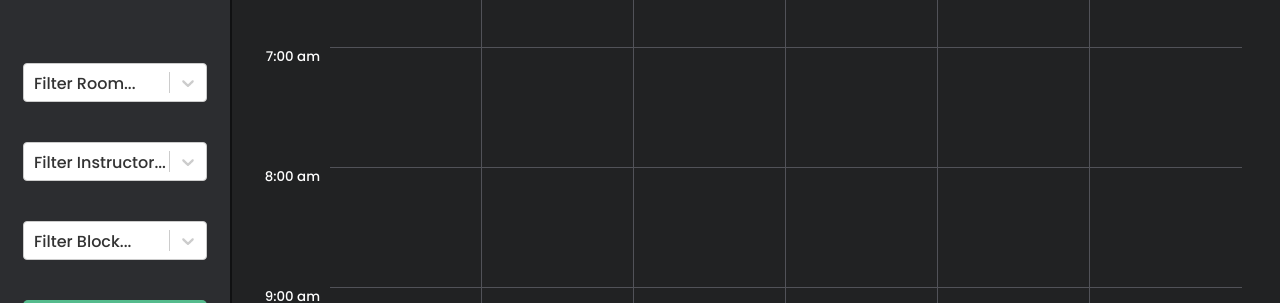
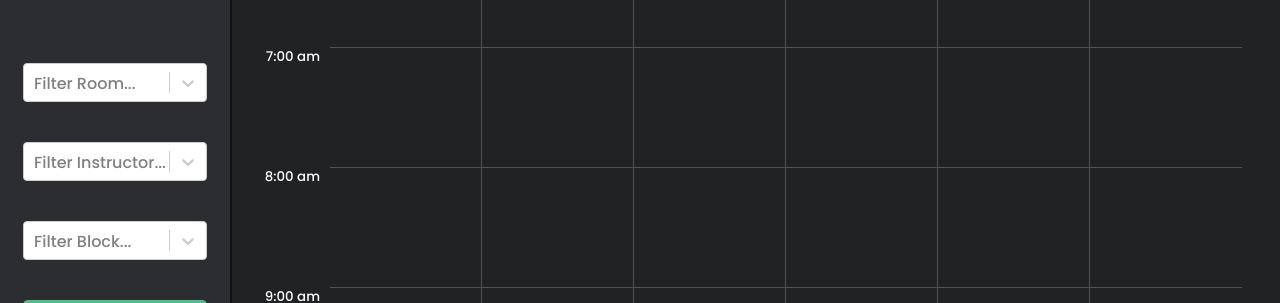
Before and after one commit to yipufe/WeekCalendar, a React (Create React App) app: page / in a window 1280 px wide. Shown: the part 173-476 px from the top of the page. Built offline with nearby package versions, Linux system fonts and the light colour scheme.

Commit message:
Clear other filters when using a certain filter

```diff
--- a/src/App.js
+++ b/src/App.js
@@ -10,6 +10,9 @@ function App() {
   const [block, setBlock] = useState([]);
   const [instructor, setInstructor] = useState([]);
   const [room, setRoom] = useState([]);
+  const [blockValue, setBlockValue] = useState([]);
+  const [instructorValue, setInstructorValue] = useState([]);
+  const [roomValue, setRoomValue] = useState([]);
 
   const handleChange = e => {
     const file = e.target.files[0]; // accesing file
@@ -91,6 +94,9 @@ function App() {
       item => item['Part of Term'] === selectedOption.value
     );
     setDisplayData(blockFilteredData);
+    setBlockValue(selectedOption);
+    setInstructorValue({ label: 'Filter Instructor...', value: 0 });
+    setRoomValue({ label: 'Filter Room...', value: 0 });
   };
   const handleInstructorChange = selectedOption => {
     console.log(`Option selected:`, selectedOption);
@@ -98,6 +104,9 @@ function App() {
       item => item.Instructor === selectedOption.value
     );
     setDisplayData(instructorFilteredData);
+    setInstructorValue(selectedOption);
+    setBlockValue({ label: 'Filter Block...', value: 0 });
+    setRoomValue({ label: 'Filter Room...', value: 0 });
   };
   const handleRoomChange = selectedOption => {
     console.log(`Option selected:`, selectedOption);
@@ -105,11 +114,10 @@ function App() {
       item => item['Building and Room'] === selectedOption.value
     );
     setDisplayData(roomFilteredData);
+    setRoomValue(selectedOption);
+    setInstructorValue({ label: 'Filter Instructor...', value: 0 });
+    setBlockValue({ label: 'Filter Block...', value: 0 });
   };
-
-  const clearRoomValue = () => null;
-  const clearInstructorValue = () => null;
-  const clearBlockValue = () => null;
 
   const clearFilters = () => {
     setDisplayData(initialData);
@@ -130,9 +138,9 @@ function App() {
         handleInstructorChange={handleInstructorChange}
         handleRoomChange={handleRoomChange}
         clearFilters={clearFilters}
-        clearRoomValue={clearRoomValue}
-        clearInstructorValue={clearInstructorValue}
-        clearBlockValue={clearBlockValue}
+        blockValue={blockValue}
+        instructorValue={instructorValue}
+        roomValue={roomValue}
       />
       <Calendar
         initialData={initialData}
--- a/src/Components/Sidebar/Sidebar.js
+++ b/src/Components/Sidebar/Sidebar.js
@@ -9,19 +9,22 @@ function Sidebar(props) {
       <div className="selects">
         <Select
           className="select"
-          defaultValue={{ label: 'Filter Room...', value: 0 }}
+          placeholder="Filter Room..."
+          value={props.roomValue}
           options={props.room}
           onChange={props.handleRoomChange}
         />
         <Select
           className="select"
-          defaultValue={{ label: 'Filter Instructor...', value: 0 }}
+          placeholder="Filter Instructor..."
+          value={props.instructorValue}
           options={props.instructor}
           onChange={props.handleInstructorChange}
         />
         <Select
           className="select"
-          defaultValue={{ label: 'Filter Block...', value: 0 }}
+          placeholder="Filter Block..."
+          value={props.blockValue}
           options={props.block}
           onChange={props.handleBlockChange}
         />
```
